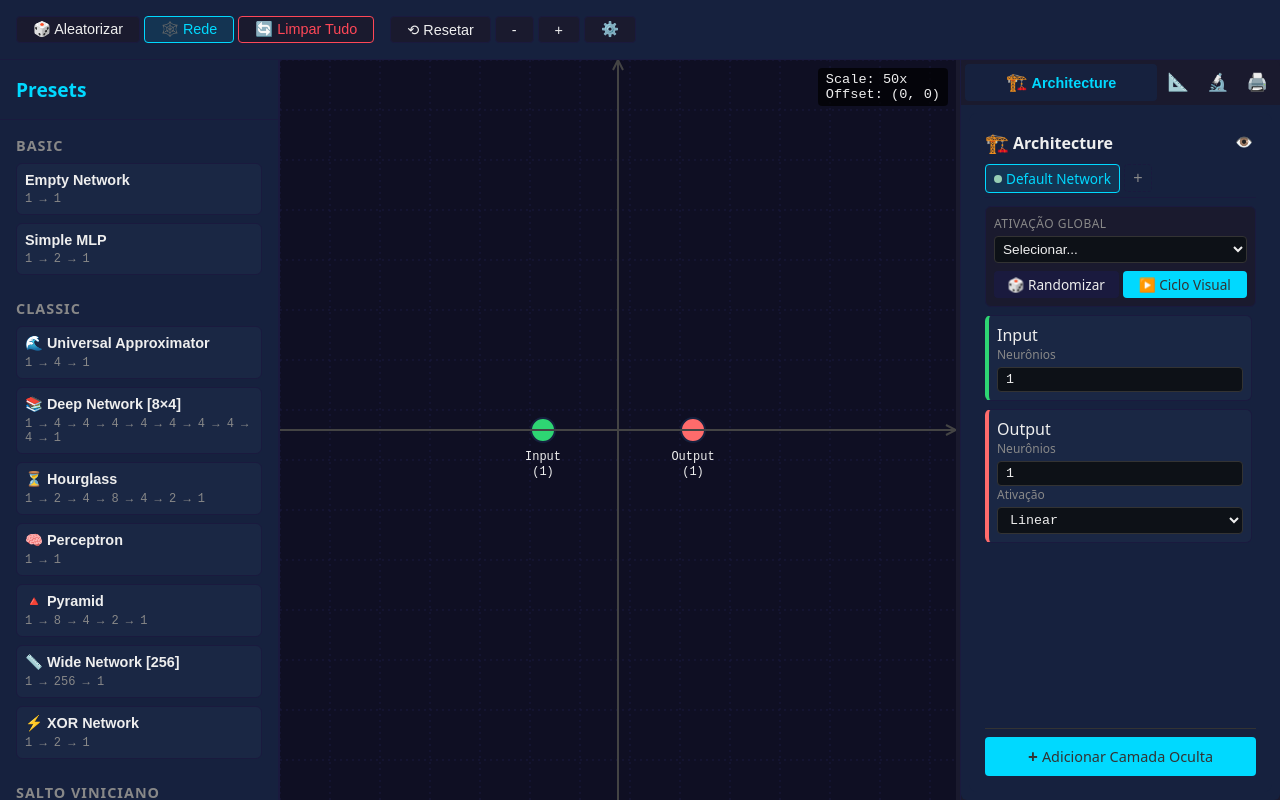
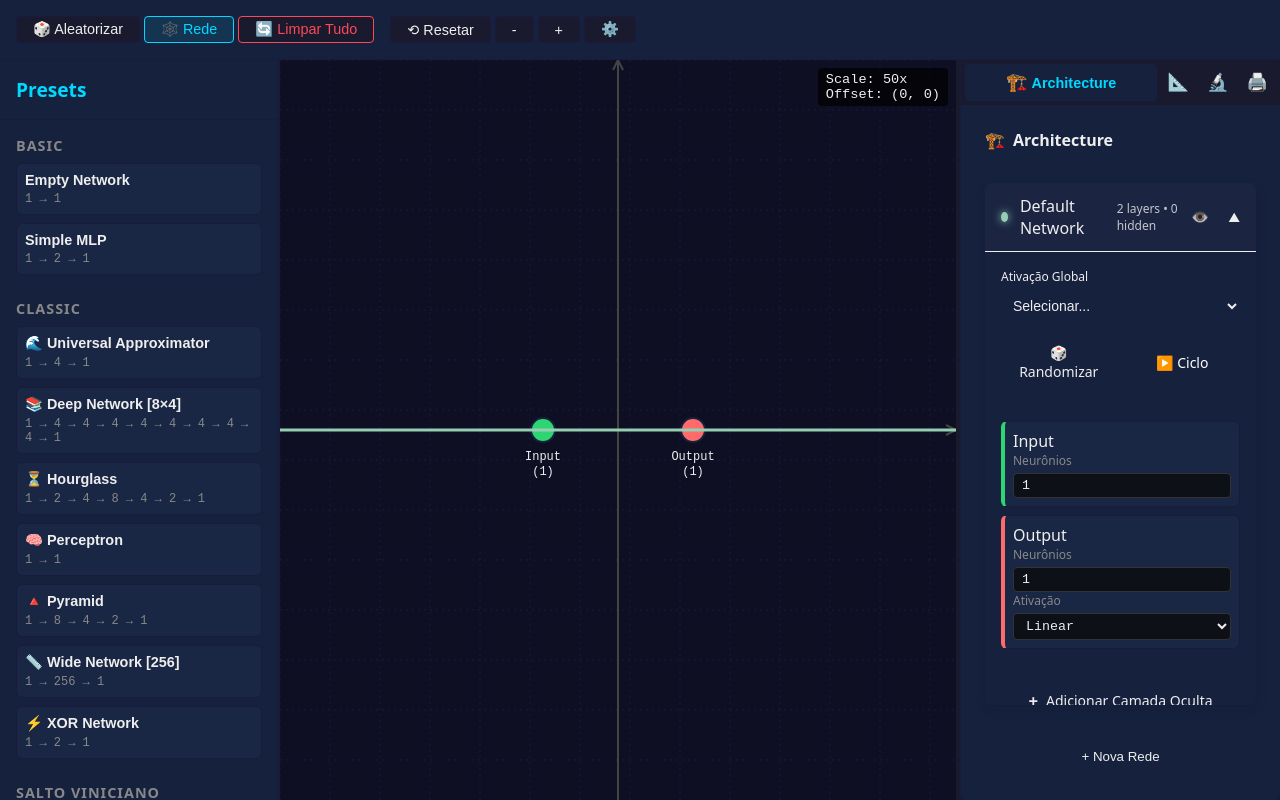
Before and after one commit to viniciusxpb/NousScope, an Angular app: page / in a window 1280 px wide. Built offline with nearby package versions, Linux system fonts and the light colour scheme.

Commit message:
feat: transform networks to collapsible cards and implement network plotting

```diff
--- a/src/app/core/services/network.service.ts
+++ b/src/app/core/services/network.service.ts
@@ -114,8 +114,8 @@ export class NetworkService {
         }
     }
 
-    toggleNetworkVisibility(): void {
-        const id = this._activeNetworkId();
+    toggleNetworkVisibility(networkId?: string): void {
+        const id = networkId || this._activeNetworkId();
         this._networks.update(nets =>
             nets.map(n => n.id === id ? { ...n, visible: !n.visible } : n)
         );
@@ -123,15 +123,15 @@ export class NetworkService {
 
     // --- Layer Management (Operates on Active Network) ---
 
-    addHiddenLayer(): void {
-        const netId = this._activeNetworkId();
-        const network = this.activeNetwork();
+    addHiddenLayer(networkId?: string): void {
+        const id = networkId || this._activeNetworkId();
+        const network = this._networks().find(n => n.id === id);
         if (!network) return;
 
         const { defaultHiddenNeurons, defaultActivation, maxLayers } = this.config.network;
         if (network.layers.length >= maxLayers) return;
 
-        this.updateActiveNetworkLayers(layers => {
+        this.updateNetworkLayers(id, layers => {
             const outputIndex = layers.length - 1;
             const prevNeurons = layers[outputIndex - 1].neurons;
 
@@ -161,7 +161,11 @@ export class NetworkService {
     }
 
     removeLayer(layerId: number): void {
-        this.updateActiveNetworkLayers(layers => {
+        // Find network containing the layer
+        const network = this._networks().find(n => n.layers.some(l => l.id === layerId));
+        if (!network) return;
+
+        this.updateNetworkLayers(network.id, layers => {
             const index = layers.findIndex(l => l.id === layerId);
             if (index <= 0 || index >= layers.length - 1) return layers;
 
@@ -179,10 +183,13 @@ export class NetworkService {
     }
 
     updateNeurons(layerId: number, count: number): void {
+        const network = this._networks().find(n => n.layers.some(l => l.id === layerId));
+        if (!network) return;
+
         const { minNeurons, maxNeurons } = this.config.network;
         const clamped = Math.max(minNeurons, Math.min(maxNeurons, count));
 
-        this.updateActiveNetworkLayers(layers => {
+        this.updateNetworkLayers(network.id, layers => {
             const index = layers.findIndex(l => l.id === layerId);
             if (index < 0) return layers;
 
@@ -229,23 +236,30 @@ export class NetworkService {
             };
         });
 
-        this.updateActiveNetworkLayers(() => layers);
+        this.updateNetworkLayers(this._activeNetworkId(), () => layers);
     }
 
     updateActivation(layerId: number, activation: ActivationType): void {
-        this.updateActiveNetworkLayers(layers =>
+        const network = this._networks().find(n => n.layers.some(l => l.id === layerId));
+        if (!network) return;
+
+        this.updateNetworkLayers(network.id, layers =>
             layers.map(l => l.id === layerId ? { ...l, activation } : l)
         );
     }
 
-    setGlobalActivation(activation: ActivationType): void {
-        this.updateActiveNetworkLayers(layers =>
+    setGlobalActivation(activation: ActivationType, networkId?: string): void {
+        const id = networkId || this._activeNetworkId();
+        this.updateNetworkLayers(id, layers =>
             layers.map(l => l.type === 'hidden' ? { ...l, activation } : l)
         );
     }
 
     updateWeight(layerId: number, neuronIdx: number, weightIdx: number, value: number): void {
-        this.updateActiveNetworkLayers(layers =>
+        const network = this._networks().find(n => n.layers.some(l => l.id === layerId));
+        if (!network) return;
+
+        this.updateNetworkLayers(network.id, layers =>
             layers.map(l => {
                 if (l.id !== layerId || !l.weights) return l;
                 const newWeights = l.weights.map((row, n) =>
@@ -257,7 +271,10 @@ export class NetworkService {
     }
 
     updateBias(layerId: number, neuronIdx: number, value: number): void {
-        this.updateActiveNetworkLayers(layers =>
+        const network = this._networks().find(n => n.layers.some(l => l.id === layerId));
+        if (!network) return;
+
+        this.updateNetworkLayers(network.id, layers =>
             layers.map(l => {
                 if (l.id !== layerId || !l.biases) return l;
                 const newBiases = l.biases.map((b, i) => i === neuronIdx ? value : b);
@@ -266,8 +283,9 @@ export class NetworkService {
         );
     }
 
-    randomizeWeights(): void {
-        this.updateActiveNetworkLayers(layers =>
+    randomizeWeights(networkId?: string): void {
+        const id = networkId || this._activeNetworkId();
+        this.updateNetworkLayers(id, layers =>
             layers.map((l, i) => {
                 if (i === 0) return l;
                 const prevNeurons = layers[i - 1].neurons;
@@ -282,11 +300,18 @@ export class NetworkService {
 
     // --- Visual Cycle ---
 
-    async visualizeCycle(): Promise<void> {
+    async visualizeCycle(networkId?: string): Promise<void> {
         if (this._isAnimating()) return;
 
+        const id = networkId || this._activeNetworkId();
+        const network = this._networks().find(n => n.id === id);
+        if (!network) return;
+
+        // Optionally set as active if we want to focus on it
+        // this.setActiveNetwork(id);
+
         this._isAnimating.set(true);
-        const layers = this.layers();
+        const layers = network.layers;
 
         // Reset
         this._animationStep.set(0);
@@ -305,8 +330,8 @@ export class NetworkService {
 
     // --- Forward Pass ---
 
-    forward(x: number): number {
-        const layers = this.layers();
+    forward(x: number, networkLayers?: Layer[]): number {
+        const layers = networkLayers || this.layers();
         let values = [x];
 
         for (let i = 1; i < layers.length; i++) {
@@ -329,10 +354,9 @@ export class NetworkService {
 
     // --- Helpers ---
 
-    private updateActiveNetworkLayers(updater: (layers: Layer[]) => Layer[]): void {
-        const id = this._activeNetworkId();
+    private updateNetworkLayers(networkId: string, updater: (layers: Layer[]) => Layer[]): void {
         this._networks.update(nets =>
-            nets.map(n => n.id === id ? { ...n, layers: updater(n.layers) } : n)
+            nets.map(n => n.id === networkId ? { ...n, layers: updater(n.layers) } : n)
         );
     }
 
--- a/src/app/features/architecture-panel/architecture-panel.component.html
+++ b/src/app/features/architecture-panel/architecture-panel.component.html
@@ -4,33 +4,40 @@
             <span class="icon">🏗️</span>
             Architecture
         </h2>
+    </div>
+
+    <div class="networks-list">
+        @for (net of networks(); track net.id) {
+        <div class="network-card" [class.expanded]="isExpanded(net.id)" [style.--network-color]="net.color">
+            <div class="card-header" (click)="toggleExpand(net.id)">
+                <div class="header-content">
+                    <span class="color-dot"></span>
+                    <span class="name">{{ net.name }}</span>
+                    <span class="stats">
+                        {{ net.layers.length }} layers • {{ net.layers.length - 2 }} hidden
+                    </span>
+                </div>
                 <div class="header-actions">
-            <button class="btn-icon" (click)="toggleVisibility()" [title]="showNetwork() ? 'Ocultar Rede' : 'Mostrar Rede'">
-                {{ showNetwork() ? '👁️' : '👁‍🗨️' }}
+                    <button class="btn-icon" (click)="toggleVisibility(net.id); $event.stopPropagation()"
+                        [title]="net.visible ? 'Ocultar Rede' : 'Mostrar Rede'">
+                        {{ net.visible ? '👁️' : '👁‍🗨️' }}
                     </button>
+                    @if (networks().length > 1) {
+                    <button class="btn-icon danger" (click)="removeNetwork(net.id); $event.stopPropagation()" title="Remover Rede">
+                        🗑️
+                    </button>
+                    }
+                    <span class="chevron">▼</span>
                 </div>
             </div>
 
-    <!-- Network Selector -->
-    <div class="network-tabs">
-        @for (net of networks(); track net.id) {
-        <div class="network-tab" [class.active]="activeNetworkId() === net.id" (click)="setActiveNetwork(net.id)" [style.--network-color]="net.color">
-            <span class="color-dot"></span>
-            <span class="name">{{ net.name }}</span>
-            @if (networks().length > 1) {
-            <button class="btn-close" (click)="removeNetwork(net.id); $event.stopPropagation()">×</button>
-            }
-        </div>
-        }
-        <button class="btn-add-net" (click)="addNetwork()" title="Nova Rede">+</button>
-    </div>
-
-    <div class="content">
+            @if (isExpanded(net.id)) {
+            <div class="card-body">
                 <!-- Global Controls -->
                 <div class="global-controls">
                     <div class="control-group">
                         <label>Ativação Global</label>
-                <select (change)="setGlobalActivation($any($event.target).value)">
+                        <select (change)="setGlobalActivation($any($event.target).value, net.id)">
                             <option value="" disabled selected>Selecionar...</option>
                             @for (act of activationOptions; track act) {
                             <option [value]="act">{{ act | titlecase }}</option>
@@ -39,28 +46,38 @@
                     </div>
 
                     <div class="actions-row">
-                <button class="btn btn-sm btn-secondary" (click)="randomizeWeights()" title="Randomizar Pesos">
+                        <button class="btn btn-sm btn-secondary" (click)="randomizeWeights(net.id)" title="Randomizar Pesos">
                             🎲 Randomizar
                         </button>
-                <button class="btn btn-sm btn-primary" (click)="runVisualCycle()" [disabled]="isAnimating()">
-                    {{ isAnimating() ? '⏳ Rodando...' : '▶️ Ciclo Visual' }}
+                        <button class="btn btn-sm btn-primary" (click)="runVisualCycle(net.id)" [disabled]="isAnimating()">
+                            {{ isAnimating() ? '⏳ ...' : '▶️ Ciclo' }}
                         </button>
                     </div>
                 </div>
 
                 <div class="layers-list">
-            @for (layer of layers(); track layer.id; let i = $index) {
-            <app-layer-card [layer]="layer" [index]="i" [isFirst]="i === 0" [isLast]="i === layers().length - 1"
+                    @for (layer of net.layers; track layer.id; let i = $index) {
+                    <app-layer-card [layer]="layer" [index]="i" [isFirst]="i === 0" [isLast]="i === net.layers.length - 1"
                         (remove)="removeLayer(layer.id)" (neuronsChange)="updateNeurons(layer.id, $event)"
                         (activationChange)="updateActivation(layer.id, $event)" />
                     }
                 </div>
 
-        <div class="panel-footer">
-            <button class="btn btn-primary btn-add" (click)="addHiddenLayer()">
+                <div class="card-footer">
+                    <button class="btn btn-primary btn-add" (click)="addHiddenLayer(net.id)">
                         <span class="icon">+</span>
                         Adicionar Camada Oculta
                     </button>
                 </div>
             </div>
+            }
         </div>
+        }
+    </div>
+
+    <div class="panel-footer-main">
+        <button class="btn-add-net" (click)="addNetwork()">
+            + Nova Rede
+        </button>
+    </div>
+</div>
--- a/src/app/features/architecture-panel/architecture-panel.component.scss
+++ b/src/app/features/architecture-panel/architecture-panel.component.scss
@@ -1,197 +1,279 @@
+:host {
+    display: block;
+    height: 100%;
+    overflow: hidden;
+}
+
 .panel {
     display: flex;
     flex-direction: column;
-    gap: var(--space-sm);
-    padding: var(--space-md);
-    background: var(--color-panel);
-    border-radius: var(--radius-lg);
     height: 100%;
+    background: var(--surface-card);
+    border-right: 1px solid var(--border-color);
+    overflow: hidden;
 }
 
 .panel-header {
+    padding: 1rem;
+    border-bottom: 1px solid var(--border-color);
     display: flex;
     justify-content: space-between;
     align-items: center;
+    background: var(--surface-card);
+    z-index: 10;
 
     h2 {
-        display: flex;
-        align-items: center;
-        gap: var(--space-xs);
         margin: 0;
         font-size: 1rem;
         font-weight: 600;
-        color: var(--color-text);
+        display: flex;
+        align-items: center;
+        gap: 0.5rem;
+        color: var(--text-primary);
+    }
+}
 
-        .icon {
-            font-size: var(--font-size-xl);
+.networks-list {
+    flex: 1;
+    overflow-y: auto;
+    padding: 1rem;
+    display: flex;
+    flex-direction: column;
+    gap: 1rem;
 }
+
+.network-card {
+    background: var(--surface-ground);
+    border: 1px solid var(--border-color);
+    border-radius: 8px;
+    overflow: hidden;
+    transition: all 0.2s ease;
+
+    &:hover {
+        border-color: var(--network-color);
+    }
+
+    &.expanded {
+        border-color: var(--network-color);
+        box-shadow: 0 4px 12px rgba(0, 0, 0, 0.1);
+
+        .chevron {
+            transform: rotate(180deg);
+        }
+    }
+}
+
+.card-header {
+    padding: 0.75rem 1rem;
+    display: flex;
+    justify-content: space-between;
+    align-items: center;
+    cursor: pointer;
+    background: rgba(255, 255, 255, 0.02);
+    border-bottom: 1px solid transparent;
+
+    &:hover {
+        background: rgba(255, 255, 255, 0.05);
+    }
+
+    .expanded & {
+        border-bottom-color: var(--border-color);
+    }
+}
+
+.header-content {
+    display: flex;
+    align-items: center;
+    gap: 0.75rem;
+
+    .color-dot {
+        width: 10px;
+        height: 10px;
+        border-radius: 50%;
+        background-color: var(--network-color);
+        box-shadow: 0 0 8px var(--network-color);
+    }
+
+    .name {
+        font-weight: 500;
+        color: var(--text-primary);
+    }
+
+    .stats {
+        font-size: 0.75rem;
+        color: var(--text-secondary);
+        opacity: 0.8;
     }
 }
 
 .header-actions {
     display: flex;
-    gap: var(--space-xs);
+    align-items: center;
+    gap: 0.5rem;
+
+    .btn-icon {
+        background: none;
+        border: none;
+        cursor: pointer;
+        padding: 4px;
+        border-radius: 4px;
+        color: var(--text-secondary);
+        opacity: 0.7;
+        transition: all 0.2s;
+
+        &:hover {
+            opacity: 1;
+            background: rgba(255, 255, 255, 0.1);
         }
 
-// Network Tabs
-.network-tabs {
-    display: flex;
-    gap: var(--space-xs);
-    overflow-x: auto;
-    padding-bottom: var(--space-xs);
-    border-bottom: 1px solid var(--color-grid);
-
-    &::-webkit-scrollbar {
-        height: 4px;
-    }
-
-    &::-webkit-scrollbar-thumb {
-        background: var(--color-grid);
-        border-radius: 2px;
+        &.danger:hover {
+            color: #ff4d4d;
+            background: rgba(255, 77, 77, 0.1);
         }
     }
 
-.network-tab {
-    display: flex;
-    align-items: center;
-    gap: var(--space-xs);
-    padding: var(--space-xs) var(--space-sm);
-    background: var(--color-background);
-    border: 1px solid var(--color-grid);
-    border-radius: var(--radius-sm);
-    cursor: pointer;
-    font-size: var(--font-size-sm);
-    color: var(--color-textMuted);
-    white-space: nowrap;
-    transition: all 0.2s ease;
-
-    &:hover {
-        background: var(--color-panelHover);
-        color: var(--color-text);
-    }
-
-    &.active {
-        background: var(--color-primary-bg);
-        border-color: var(--color-primary);
-        color: var(--color-primary);
-        font-weight: 500;
-    }
-
-    .color-dot {
-        width: 8px;
-        height: 8px;
-        border-radius: 50%;
-        background-color: var(--network-color);
-    }
-
-    .btn-close {
-        display: flex;
-        align-items: center;
-        justify-content: center;
-        width: 16px;
-        height: 16px;
-        border: none;
-        background: transparent;
-        color: inherit;
-        font-size: 14px;
-        line-height: 1;
-        cursor: pointer;
-        opacity: 0.6;
-        border-radius: 50%;
-
-        &:hover {
-            opacity: 1;
-            background: rgba(0, 0, 0, 0.1);
-        }
+    .chevron {
+        font-size: 0.75rem;
+        color: var(--text-secondary);
+        transition: transform 0.2s ease;
+        margin-left: 0.5rem;
     }
 }
 
-.btn-add-net {
-    display: flex;
-    align-items: center;
-    justify-content: center;
-    width: 28px;
-    height: 28px;
-    border: 1px dashed var(--color-grid);
-    background: transparent;
-    color: var(--color-textMuted);
-    border-radius: var(--radius-sm);
-    cursor: pointer;
-    font-size: 16px;
-    flex-shrink: 0;
-
-    &:hover {
-        border-color: var(--color-primary);
-        color: var(--color-primary);
-        background: var(--color-primary-bg);
-    }
-}
-
-.content {
-    display: flex;
-    flex-direction: column;
-    flex: 1;
-    overflow: hidden;
-    gap: var(--space-sm);
+.card-body {
+    padding: 1rem;
+    background: var(--surface-ground);
 }
 
 .global-controls {
+    padding-bottom: 1rem;
+    margin-bottom: 1rem;
+    border-bottom: 1px solid var(--border-color);
     display: flex;
     flex-direction: column;
-    gap: var(--space-sm);
-    padding: var(--space-sm);
-    background: var(--color-background);
-    border-radius: var(--radius-md);
-    border: 1px solid var(--color-grid);
-}
+    gap: 0.75rem;
 
     .control-group {
         display: flex;
         flex-direction: column;
-    gap: var(--space-xs);
+        gap: 0.25rem;
 
         label {
-        font-size: var(--font-size-xs);
-        color: var(--color-textMuted);
-        text-transform: uppercase;
-        letter-spacing: 0.5px;
+            font-size: 0.75rem;
+            color: var(--text-secondary);
         }
 
         select {
             width: 100%;
-        padding: var(--space-xs);
-        background: var(--color-input-bg);
-        border: 1px solid var(--color-input-border);
-        border-radius: var(--radius-sm);
-        color: var(--color-text);
-        font-size: var(--font-size-sm);
+            padding: 0.5rem;
+            border-radius: 4px;
+            background: var(--surface-card);
+            border: 1px solid var(--border-color);
+            color: var(--text-primary);
+            font-size: 0.875rem;
 
             &:focus {
                 outline: none;
-            border-color: var(--color-primary);
+                border-color: var(--primary-color);
             }
         }
     }
 
     .actions-row {
         display: flex;
-    gap: var(--space-xs);
+        gap: 0.5rem;
 
         .btn {
             flex: 1;
+            display: flex;
+            align-items: center;
+            justify-content: center;
+            gap: 0.5rem;
+        }
     }
 }
 
 .layers-list {
     display: flex;
     flex-direction: column;
-    gap: var(--space-sm);
-    overflow-y: auto;
-    flex: 1;
-    padding-right: var(--space-xs);
+    gap: 0.5rem;
 }
 
-.panel-footer {
-    padding-top: var(--space-sm);
-    border-top: 1px solid var(--color-inputBorder);
+.card-footer {
+    margin-top: 1rem;
+    padding-top: 1rem;
+    border-top: 1px solid var(--border-color);
 }
+
+.panel-footer-main {
+    padding: 1rem;
+    border-top: 1px solid var(--border-color);
+    background: var(--surface-card);
+
+    .btn-add-net {
+        width: 100%;
+        padding: 0.75rem;
+        background: var(--surface-ground);
+        border: 1px dashed var(--border-color);
+        border-radius: 6px;
+        color: var(--text-secondary);
+        cursor: pointer;
+        transition: all 0.2s;
+        font-weight: 500;
+
+        &:hover {
+            border-color: var(--primary-color);
+            color: var(--primary-color);
+            background: rgba(var(--primary-rgb), 0.05);
+        }
+    }
+}
+
+// Buttons
+.btn {
+    padding: 0.5rem 1rem;
+    border-radius: 6px;
+    border: none;
+    cursor: pointer;
+    font-size: 0.875rem;
+    font-weight: 500;
+    transition: all 0.2s;
+
+    &-primary {
+        background: var(--primary-color);
+        color: white;
+
+        &:hover {
+            filter: brightness(1.1);
+        }
+
+        &:disabled {
+            opacity: 0.6;
+            cursor: not-allowed;
+        }
+    }
+
+    &-secondary {
+        background: var(--surface-card);
+        border: 1px solid var(--border-color);
+        color: var(--text-primary);
+
+        &:hover {
+            background: var(--surface-hover);
+        }
+    }
+
+    &-add {
+        width: 100%;
+        display: flex;
+        align-items: center;
+        justify-content: center;
+        gap: 0.5rem;
+        background: rgba(var(--primary-rgb), 0.1);
+        color: var(--primary-color);
+
+        &:hover {
+            background: rgba(var(--primary-rgb), 0.2);
+        }
+    }
+}
--- a/src/app/features/architecture-panel/architecture-panel.component.ts
+++ b/src/app/features/architecture-panel/architecture-panel.component.ts
@@ -1,4 +1,4 @@
-import { Component, inject } from '@angular/core';
+import { Component, inject, effect } from '@angular/core';
 import { CommonModule } from '@angular/common';
 import { FormsModule } from '@angular/forms';
 import { NetworkService } from '../../core/services/network.service';
@@ -18,12 +18,31 @@ export class ArchitecturePanelComponent {
 
     readonly networks = this.networkService.networks;
     readonly activeNetworkId = this.networkService.activeNetworkId;
-    readonly activeNetwork = this.networkService.activeNetwork;
-    readonly layers = this.networkService.layers;
-    readonly showNetwork = this.networkService.showNetwork;
     readonly isAnimating = this.networkService.isAnimating;
 
     readonly activationOptions = Object.keys(ACTIVATIONS) as ActivationType[];
+
+    // Local state for expanded cards
+    expandedNetworks = new Set<string>();
+
+    private readonly _expandEffect = effect(() => {
+        const nets = this.networks();
+        if (nets.length > 0 && this.expandedNetworks.size === 0) {
+            this.expandedNetworks.add(nets[0].id);
+        }
+    });
+
+    toggleExpand(id: string): void {
+        if (this.expandedNetworks.has(id)) {
+            this.expandedNetworks.delete(id);
+        } else {
+            this.expandedNetworks.add(id);
+        }
+    }
+
+    isExpanded(id: string): boolean {
+        return this.expandedNetworks.has(id);
+    }
 
     // Network Management
     addNetwork(): void {
@@ -34,17 +53,13 @@ export class ArchitecturePanelComponent {
         this.networkService.removeNetwork(id);
     }
 
-    setActiveNetwork(id: string): void {
-        this.networkService.setActiveNetwork(id);
-    }
-
-    toggleVisibility(): void {
-        this.networkService.toggleNetworkVisibility();
+    toggleVisibility(id: string): void {
+        this.networkService.toggleNetworkVisibility(id);
     }
 
     // Layer Management
-    addHiddenLayer(): void {
-        this.networkService.addHiddenLayer();
+    addHiddenLayer(networkId: string): void {
+        this.networkService.addHiddenLayer(networkId);
     }
 
     removeLayer(id: number): void {
@@ -59,16 +74,16 @@ export class ArchitecturePanelComponent {
         this.networkService.updateActivation(id, activation);
     }
 
-    randomizeWeights(): void {
-        this.networkService.randomizeWeights();
+    randomizeWeights(networkId: string): void {
+        this.networkService.randomizeWeights(networkId);
     }
 
-    // Global Actions
-    setGlobalActivation(activation: ActivationType): void {
-        this.networkService.setGlobalActivation(activation);
+    // Global Actions (Per Network)
+    setGlobalActivation(activation: ActivationType, networkId: string): void {
+        this.networkService.setGlobalActivation(activation, networkId);
     }
 
-    runVisualCycle(): void {
-        this.networkService.visualizeCycle();
+    runVisualCycle(networkId: string): void {
+        this.networkService.visualizeCycle(networkId);
     }
 }
--- a/src/app/features/canvas/canvas.component.scss
+++ b/src/app/features/canvas/canvas.component.scss
@@ -1,3 +1,9 @@
+:host {
+    display: block;
+    height: 100%;
+    overflow: hidden;
+}
+
 .canvas-container {
   position: relative;
   width: 100%;
--- a/src/app/features/canvas/canvas.component.ts
+++ b/src/app/features/canvas/canvas.component.ts
@@ -168,10 +168,31 @@ export class CanvasComponent implements AfterViewInit, OnDestroy {
             // Draw Formulas
             this.drawFormulas(width, height);
 
+            // Draw Network Outputs
+            this.drawNetworkOutputs(width, height);
+
             // Draw Compare Function
             this.drawCompare(width, height);
         } catch (error) {
             console.error('Error rendering canvas:', error);
+        }
+    }
+
+    private drawNetworkOutputs(width: number, height: number): void {
+        const networks = this.network.networks();
+
+        for (const net of networks) {
+            if (!net.visible) continue;
+
+            // Create a wrapper function for the network forward pass
+            const fn = (x: number) => this.network.forward(x, net.layers);
+
+            // Draw it using the network's color
+            this.drawFunction(
+                fn,
+                net.color,
+                this.config.canvas.lineWidth.network // You might want to add this config or use a fixed value
+            );
         }
     }
 
```
Lines whose indentation alone changed are shown as unchanged.
